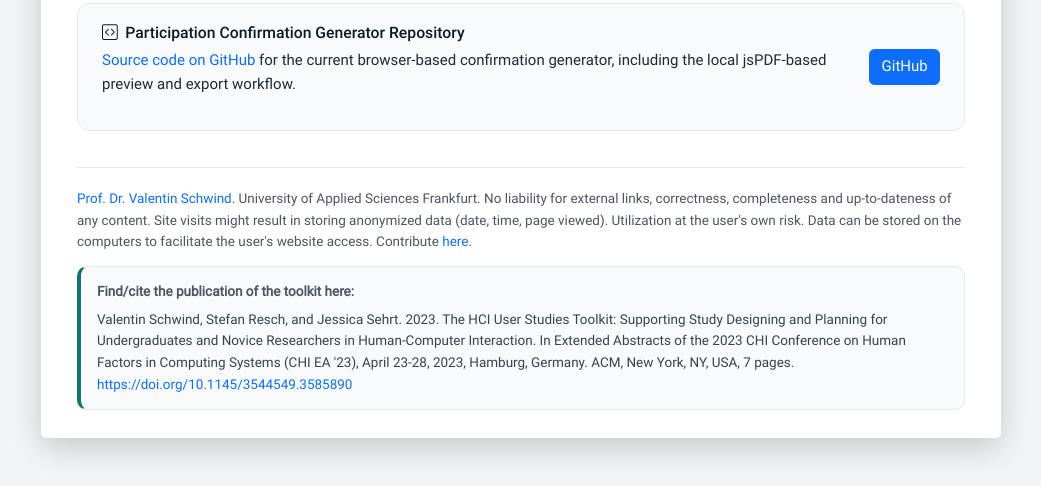
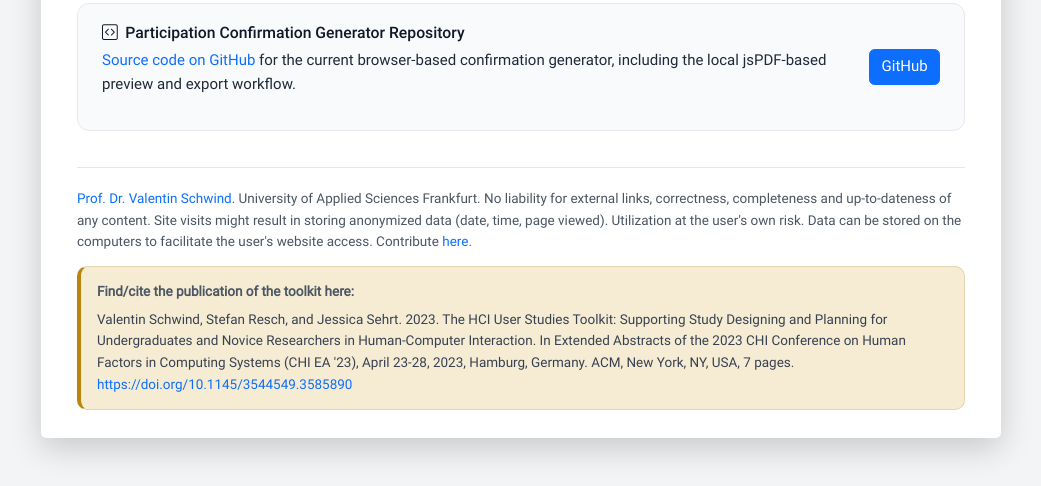
Before and after one commit to valentin-schwind/automated-participation-confirmation, a plain HTML site: page index.html in a window 1280 px wide. Shown: the part 2637-3123 px from the top of the page, without its empty margins (119-1160 px from the left). Drawn offline with Linux system fonts and the light colour scheme.

Commit message:
Citation box: parchment background with ochre accent

```diff
--- a/_css/style.css
+++ b/_css/style.css
@@ -338,10 +338,10 @@ h3 {
 .citation-box {
     margin-top: 12px;
     padding: 14px 16px;
-    border: 1px solid #e5e7eb;
-    border-left: 4px solid #0f766e;
+    border: 1px solid #e4d5b0;
+    border-left: 4px solid #b8860b;
     border-radius: 10px;
-    background: #f8fafc;
+    background: #f5ecd3;
 }
 
 .citation-box strong {
```
